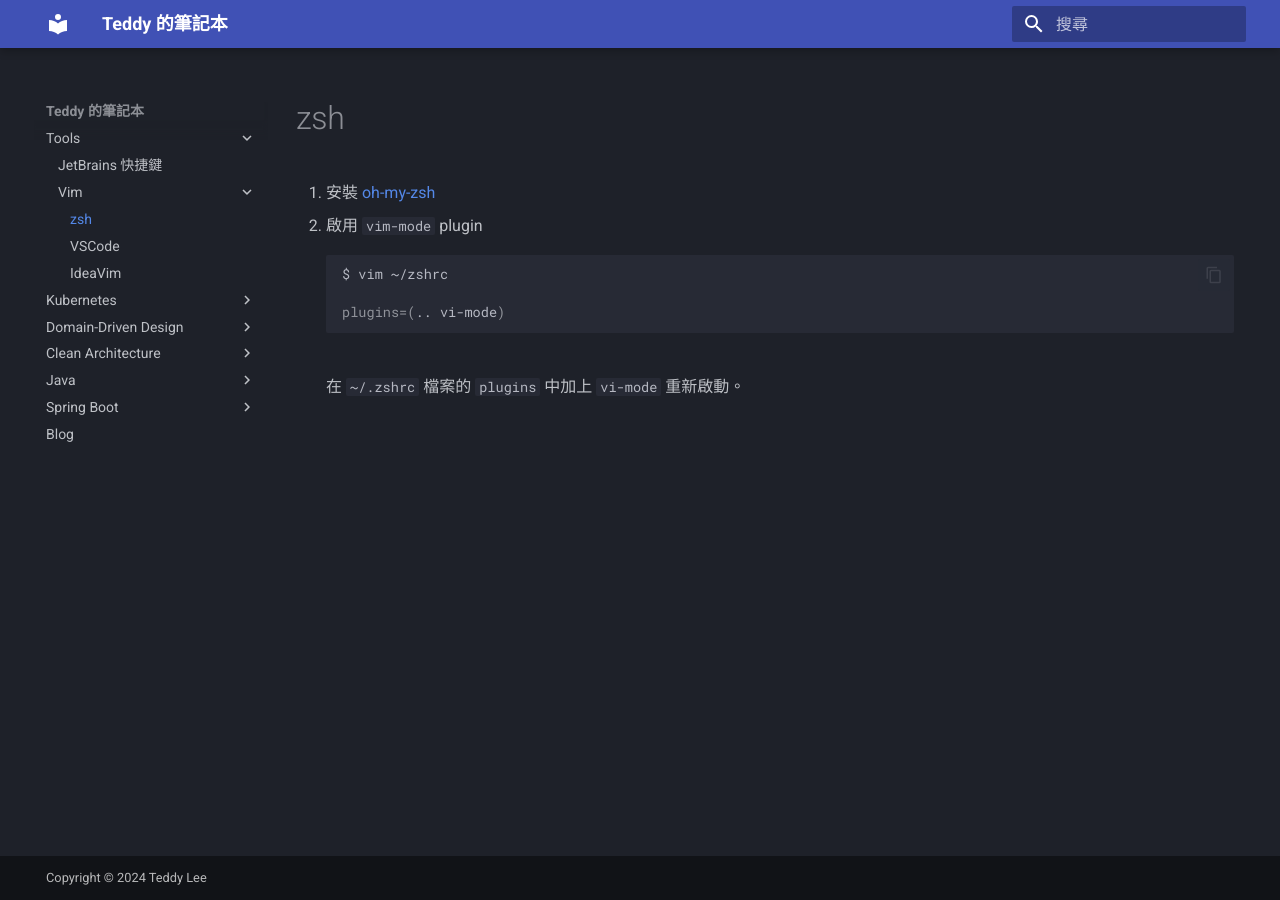
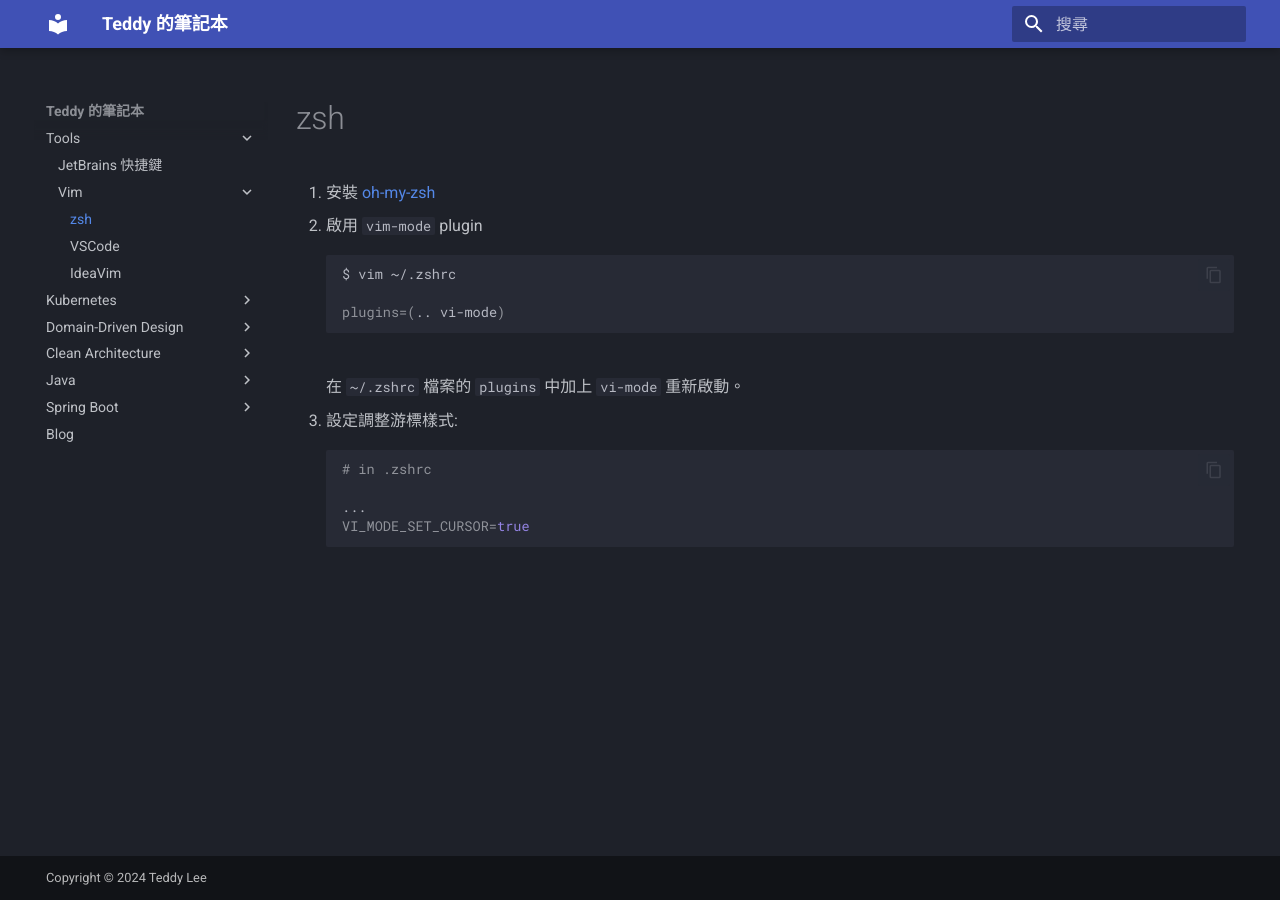
Before and after one commit to teddyprogramming/teddyprogramming.github.io, an MkDocs documentation site: the page built from docs/vim/zsh.md, in a window 1280 px wide. Built offline with MkDocs 1.6.1 and Material for MkDocs 9.7.7, drawn with Linux system fonts in a browser that asks for light colours.

Commit message:
zshrc vim update

````diff
--- a/docs/vim/zsh.md
+++ b/docs/vim/zsh.md
@@ -1,8 +1,15 @@
 1. 安裝 [oh-my-zsh](https://ohmyz.sh/)
 2. 啟用 `vim-mode` plugin
     ```shell
-    $ vim ~/zshrc
+    $ vim ~/.zshrc
 
     plugins=(.. vi-mode)
     ```
     在 `~/.zshrc` 檔案的 `plugins` 中加上 `vi-mode` 重新啟動。
+3. 設定調整游標樣式:
+   ```shell
+   # in .zshrc
+
+   ...
+   VI_MODE_SET_CURSOR=true
+   ```
````
